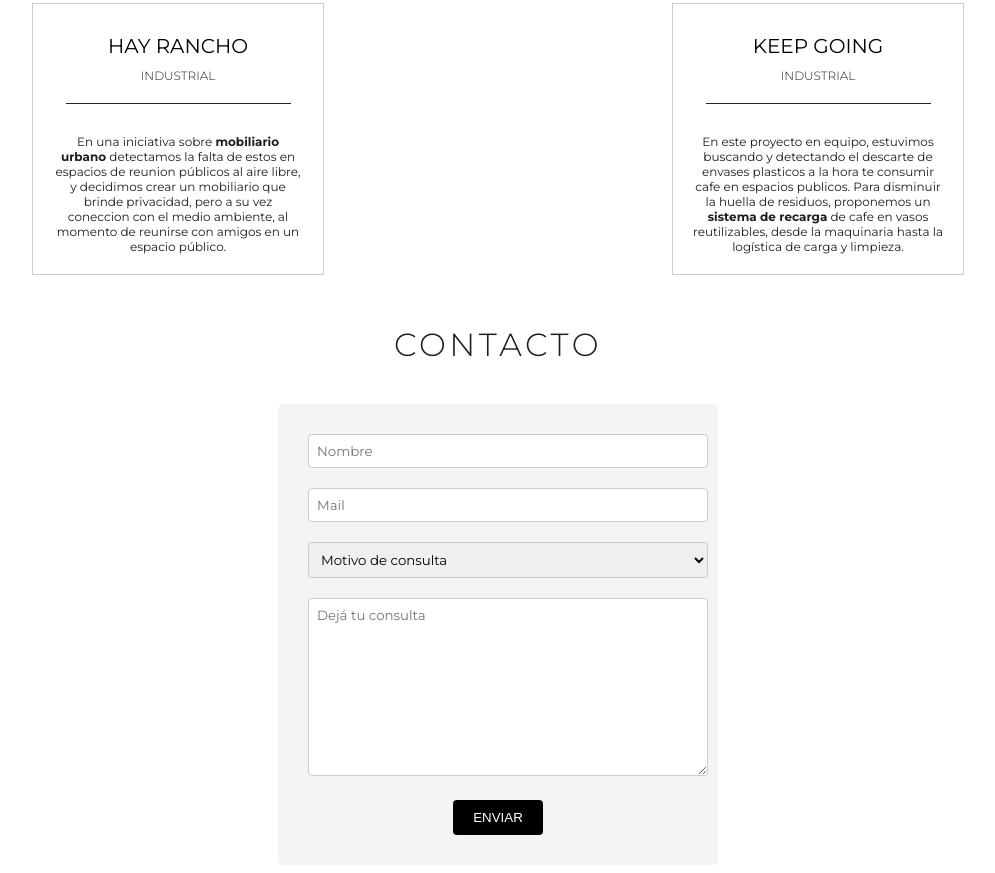
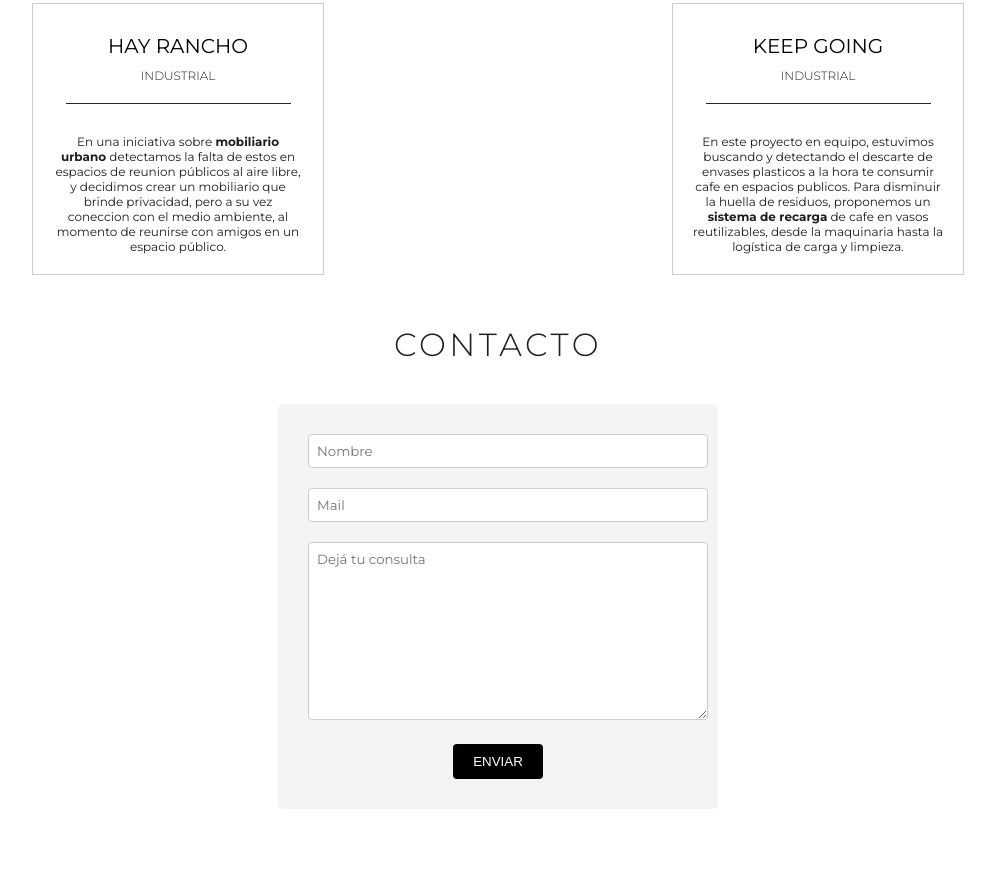
Before and after one commit to candekalipciyan/Mi-Portfolio, a plain HTML site: page index.html in a window 1280 px wide. Shown: the part 2418-3291 px from the top of the page, without its empty margins (142-1137 px from the left). Drawn offline with Linux system fonts and the light colour scheme.

Commit message:
sin fromu

```diff
--- a/css/style.css
+++ b/css/style.css
@@ -322,15 +322,6 @@ h3 {
     margin: 10px;
 }
 
-.formulario select {
-    width: 100%;
-    padding: 8px;
-    border: 1px solid #ccc;
-    border-radius: 4px;
-    box-sizing: border-box;
-    margin: 10px;
-}
-
 .formulario .btn {
     text-align: center;
     margin: 10px;
@@ -343,10 +334,6 @@ h3 {
     border: none;
     border-radius: 4px;
     cursor: pointer;
-}
-
-.formulario select {
-    font-family: 'Montserrat', sans-serif;
 }
 
 .formulario input[type="button"]:hover {
@@ -803,8 +790,6 @@ h4 {
         letter-spacing: 0;
     }
 
-
-
     p3 {
         font-size: 12px;
         height: 750px;
--- a/index.html
+++ b/index.html
@@ -140,12 +140,6 @@
          <div class="formulario">
             <input type="text" placeholder="Nombre">
             <input type="text" placeholder="Mail"> <br>
-            <select name="Motivo de consulta">
-               <option selected disabled>Motivo de consulta</option>
-               <option> Oferta</option>
-               <option> Contrato</option>
-               <option> Presupuesto</option>
-            </select>
             <textarea name="textarea" rows="10" cols="50" placeholder="Dejá tu consulta"></textarea>
             <div class="btn">
                <input type="button" value="ENVIAR">
```
